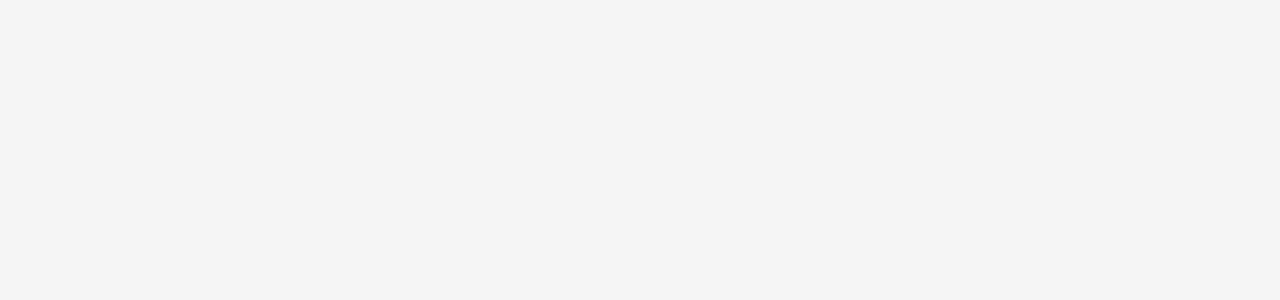
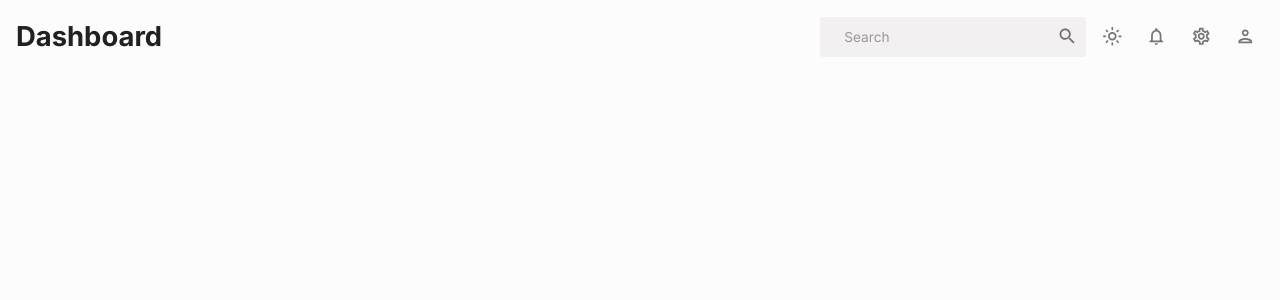
Before and after one commit to codeDulan/Dispensary-Management-System, a React (Vite) app in the folder frontend/dms/: page /dashboard in a window 1280 px wide. Before the commit this address had no page. Shown: the top 300 px of the page. Built offline with nearby package versions, Linux system fonts and the light colour scheme.

Commit message:
frontend-dashboard

```diff
--- a/frontend/dms/package.json
+++ b/frontend/dms/package.json
@@ -10,9 +10,13 @@
     "preview": "vite preview"
   },
   "dependencies": {
+    "@emotion/react": "^11.14.0",
+    "@emotion/styled": "^11.14.0",
+    "@mui/icons-material": "^6.4.7",
+    "@mui/material": "^6.4.7",
     "react": "^19.0.0",
     "react-dom": "^19.0.0",
-    "react-router-dom": "^7.2.0",
+    "react-router-dom": "^7.3.0",
     "react-scroll": "^1.9.3"
   },
   "devDependencies": {
--- a/frontend/dms/src/App.jsx
+++ b/frontend/dms/src/App.jsx
@@ -1,24 +1,25 @@
-import React from 'react'
-import Login from './components/Login Page/Doctor/Login.jsx'
-import LandingPage from './pages/landingPage.jsx'
-
-import {BrowserRouter, Routes, Route} from 'react-router-dom';
-
+import React from 'react';
+import Login from './components/Login Page/Doctor/Login.jsx';
+import LandingPage from './pages/LandingPage.jsx';
+import { Routes, Route } from 'react-router-dom';
+import Dashboard from './pages/Dashboard.jsx';
 
 const App = () => {
 
+
   return (
 
-    <BrowserRouter>
-      <Routes>
-        <Route index element={<LandingPage />} />
-        <Route path="/login" element={<Login />} />
+        <div className="app">
+          <main className="content">
+            <Routes>
+              <Route index element={<LandingPage />} />
+              <Route path="/login" element={<Login />} />
+              <Route path="/dashboard" element={<Dashboard />} />
+            </Routes>
+          </main>
+        </div>
 
-      </Routes>
-    </BrowserRouter>
+  );
+};
 
-
-  )
-}
-
-export default App
+export default App;
--- /dev/null
+++ b/frontend/dms/src/components/Dashboard/Doctor/Topbar/Topbar.jsx
@@ -0,0 +1,78 @@
+import { Box, IconButton, useTheme } from '@mui/material';
+import { useContext } from 'react';
+import { ColorModeContext, tokens } from '../../../../theme';
+import React from 'react';
+import InputBase from '@mui/material/InputBase';
+import LightModeOutlinedIcon from '@mui/icons-material/LightModeOutlined';
+import DarkModeOutlinedIcon from '@mui/icons-material/DarkModeOutlined';
+import NotificationsOutlinedIcon from '@mui/icons-material/NotificationsOutlined';
+import SettingsOutlinedIcon from '@mui/icons-material/SettingsOutlined';
+import PersonOutlinedIcon from '@mui/icons-material/PersonOutlined';
+import SearchIcon from '@mui/icons-material/Search';
+
+import { Typography } from '@mui/material';
+
+
+
+const Topbar = () => {
+  const theme = useTheme();
+  const colors = tokens(theme.palette.mode);
+  const colorMode = useContext(ColorModeContext);
+
+  return (
+    <Box display="flex" justifyContent="space-between" p={2}>
+      {/* Title */}
+      <Box display="flex" alignItems="center">
+        <h1 sx={{ flex: 1 }}>Dashboard</h1>
+      </Box>
+
+      {/* Icons */}
+      <Box display="flex"
+        alignItems="center"
+        gap={1}>
+        {/* Search bar */}
+        <Box
+          display="flex"
+          alignItems="center"
+          backgroundColor={colors.primary[400]}
+          borderRadius="3px"
+          sx={{ height: '40px' }} // Adjust the height of the search bar container
+        >
+          <InputBase
+            sx={{
+              ml: 2,
+              flex: 1,
+              height: '100%', // Make the input field take the full height of the container
+              '& .MuiInputBase-input': {
+                padding: '8px', // Adjust padding to control the height of the input field
+              },
+            }}
+            placeholder="Search"
+          />
+          <IconButton type="button" sx={{ p: 1 }}>
+            <SearchIcon />
+          </IconButton>
+        </Box>
+
+        <IconButton onClick={colorMode.toggleColorMode}>
+          {theme.palette.mode === 'dark' ? (
+            <DarkModeOutlinedIcon />
+          ) : (
+            <LightModeOutlinedIcon />
+          )}
+        </IconButton>
+        <IconButton>
+          <NotificationsOutlinedIcon />
+        </IconButton>
+        <IconButton>
+          <SettingsOutlinedIcon />
+        </IconButton>
+        <IconButton>
+          <PersonOutlinedIcon />
+        </IconButton>
+      </Box>
+    </Box>
+  );
+};
+
+export default Topbar;
--- a/frontend/dms/src/components/Login Page/Doctor/Login.jsx
+++ b/frontend/dms/src/components/Login Page/Doctor/Login.jsx
@@ -1,6 +1,7 @@
 import React from "react";
 import "./Login.css"; // Import CSS file
 import Image from "../../../assets/login-logo.png"; // Import image file
+import { Link } from 'react-router-dom'
 
 const Login = () => {
   return (
@@ -18,7 +19,9 @@ const Login = () => {
           <input type="email" placeholder="Email" className="input-field" />
           <input type="password" placeholder="Password" className="input-field" />
 
-          <button className="login-button">Login</button>
+          <Link to="/dashboard">
+            <button className="login-button">Login</button>
+          </Link>
 
           <p className="signup-text">
             Don’t have an account? <a href="#">Signup</a>
--- a/frontend/dms/src/main.jsx
+++ b/frontend/dms/src/main.jsx
@@ -1,11 +1,13 @@
-import { StrictMode } from 'react'
-import { createRoot } from 'react-dom/client'
-import './index.css'
-import App from './App.jsx'
-
+import { StrictMode } from 'react';
+import { createRoot } from 'react-dom/client';
+import './index.css';
+import App from './App.jsx';
+import { BrowserRouter } from 'react-router-dom';
 
 createRoot(document.getElementById('root')).render(
   <StrictMode>
-    <App />
+    <BrowserRouter>
+      <App />
+    </BrowserRouter>
   </StrictMode>,
-)
+);
--- /dev/null
+++ b/frontend/dms/src/pages/Dashboard.jsx
@@ -0,0 +1,31 @@
+import React from 'react'
+import { ColorModeContext, useMode } from '../theme.js';
+import { ThemeProvider, CssBaseline } from '@mui/material';
+import Topbar from '../components/Dashboard/Doctor/Topbar/Topbar.jsx';
+// import Sidebar from '../components/Dashboard/Doctor/Sidebar/Sidebar.jsx';
+
+
+const Dashboard = () => {
+  const [theme, colorMode] = useMode();
+
+  return (<ColorModeContext.Provider value={colorMode}>
+
+    <ThemeProvider theme={theme}>
+
+    <CssBaseline />
+
+    <div className="dashboard">
+
+      <Topbar />
+      {/* <Sidebar /> */}
+
+
+    </div>
+
+    </ThemeProvider>
+
+    </ColorModeContext.Provider>
+  )
+}
+
+export default Dashboard
--- /dev/null
+++ b/frontend/dms/src/theme.js
@@ -0,0 +1,228 @@
+import { createContext, useState, useMemo } from "react";
+import { createTheme } from "@mui/material/styles";
+import { Typography } from "@mui/material";
+
+// color design tokens
+
+export const tokens = (mode) => ({
+
+  ...(mode === 'dark'
+    ?{
+      grey: {
+  100: "#e0e0e0",
+  200: "#c2c2c2",
+  300: "#a3a3a3",
+  400: "#858585",
+  500: "#666666",
+  600: "#525252",
+  700: "#3d3d3d",
+  800: "#292929",
+  900: "#141414"
+},
+primary: {
+  100: "#d0d1d5",
+  200: "#a1a4ab",
+  300: "#727681",
+  400: "#434957",
+  500: "#141b2d",
+  600: "#101624",
+  700: "#0c101b",
+  800: "#080b12",
+  900: "#040509"
+},
+greenAccent: {
+  100: "#dbf5ee",
+  200: "#b7ebde",
+  300: "#94e2cd",
+  400: "#70d8bd",
+  500: "#4cceac",
+  600: "#3da58a",
+  700: "#2e7c67",
+  800: "#1e5245",
+  900: "#0f2922"
+},
+redAccent: {
+  100: "#f8dcdb",
+  200: "#f1b9b7",
+  300: "#e99592",
+  400: "#e2726e",
+  500: "#db4f4a",
+  600: "#af3f3b",
+  700: "#832f2c",
+  800: "#58201e",
+  900: "#2c100f"
+},
+blueAccent: {
+  100: "#e1e2fe",
+  200: "#c3c6fd",
+  300: "#a4a9fc",
+  400: "#868dfb",
+  500: "#6870fa",
+  600: "#535ac8",
+  700: "#3e4396",
+  800: "#2a2d64",
+  900: "#151632"
+},
+    } : {
+      grey: {
+  100: "#141414",
+  200: "#292929",
+  300: "#3d3d3d",
+  400: "#525252",
+  500: "#666666",
+  600: "#858585",
+  700: "#a3a3a3",
+  800: "#c2c2c2",
+  900: "#e0e0e0",
+},
+primary: {
+  100: "#040509",
+  200: "#080b12",
+  300: "#0c101b",
+  400: "#f2f0f0",
+  500: "#141b2d",
+  600: "#434957",
+  700: "#727681",
+  800: "#a1a4ab",
+  900: "#d0d1d5",
+},
+greenAccent: {
+  100: "#0f2922",
+  200: "#1e5245",
+  300: "#2e7c67",
+  400: "#3da58a",
+  500: "#4cceac",
+  600: "#70d8bd",
+  700: "#94e2cd",
+  800: "#b7ebde",
+  900: "#dbf5ee",
+},
+redAccent: {
+  100: "#2c100f",
+  200: "#58201e",
+  300: "#832f2c",
+  400: "#af3f3b",
+  500: "#db4f4a",
+  600: "#e2726e",
+  700: "#e99592",
+  800: "#f1b9b7",
+  900: "#f8dcdb",
+},
+blueAccent: {
+  100: "#151632",
+  200: "#2a2d64",
+  300: "#3e4396",
+  400: "#535ac8",
+  500: "#6870fa",
+  600: "#868dfb",
+  700: "#a4a9fc",
+  800: "#c3c6fd",
+  900: "#e1e2fe",
+},
+    }),
+
+});
+
+
+//mui theme settings
+export const themeSettings = (mode) =>{
+  const colors = tokens(mode);
+
+  return{
+    palette:{
+      mode: mode,
+      ...(mode === 'dark'
+        ?{
+          primary:{
+            main: colors.primary[500],
+          },
+          secondary:{
+            main: colors.greenAccent[500],
+          },
+          neutral:{
+            dark: colors.grey[700],
+            main: colors.grey[500],
+            light: colors.grey[100],
+          },
+          background:{
+            default: colors.primary[500],
+
+          }
+        } : {
+          primary:{
+            main: colors.primary[100],
+          },
+          secondary:{
+            main: colors.greenAccent[500],
+          },
+          neutral:{
+            dark: colors.grey[700],
+            main: colors.grey[500],
+            light: colors.grey[100],
+          },
+          background:{
+            default: "#fcfcfc",
+
+          },
+        }
+      ),
+    },
+    typography:{
+      fontFamily: ["Inter", "sans-serif"].join(","),
+      fontSize: 12,
+      h1:{
+        fontFamily: ["Inter", "sans-serif"].join(","),
+        fontSize: 40,
+      },
+
+      h2:{
+        fontFamily: ["Inter", "sans-serif"].join(","),
+        fontSize: 32,
+      },
+
+      h3:{
+        fontFamily: ["Inter", "sans-serif"].join(","),
+        fontSize: 24,
+      },
+
+      h4:{
+        fontFamily: ["Inter", "sans-serif"].join(","),
+        fontSize: 20,
+      },
+
+      h5:{
+        fontFamily: ["Inter", "sans-serif"].join(","),
+        fontSize: 16,
+      },
+
+      h6:{
+        fontFamily: ["Inter", "sans-serif"].join(","),
+        fontSize: 14,
+      },
+
+    }
+  };
+
+};
+
+
+//context for color mode
+export const ColorModeContext = createContext({
+  toggleColorMode: () =>{}
+});
+
+export const useMode = () => {
+  const [mode, setMode] = useState("light");
+
+  const colorMode = useMemo(
+    () => ({
+      toggleColorMode: () =>
+        setMode((prev)=>(prev === "light" ? "dark" : "light")),
+    }),
+    []
+  );
+
+  const theme = useMemo(()=>createTheme(themeSettings(mode)), [mode]);
+
+  return [theme, colorMode];
+}
```
Also changed, not shown: frontend/dms/src/components/Navbar/Navbar.css (deleted, +0 -52 lines), frontend/dms/src/components/Navbar/Navbar.jsx (deleted, +0 -45 lines), frontend/dms/src/components/Dashboard/Doctor/Sidebar/Sidebar.jsx (added), 1 other file (tests, documents, lock files or other folders).
